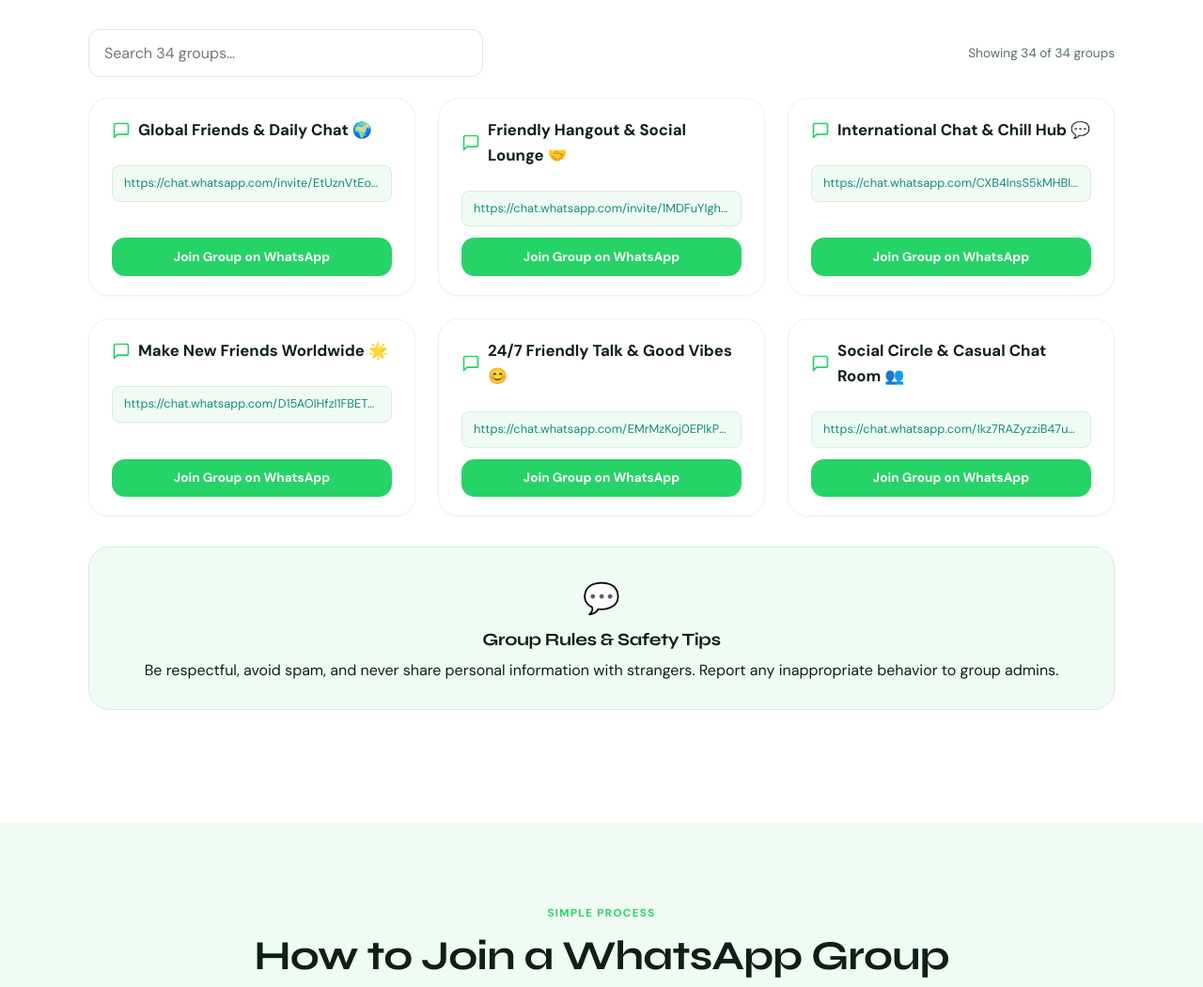
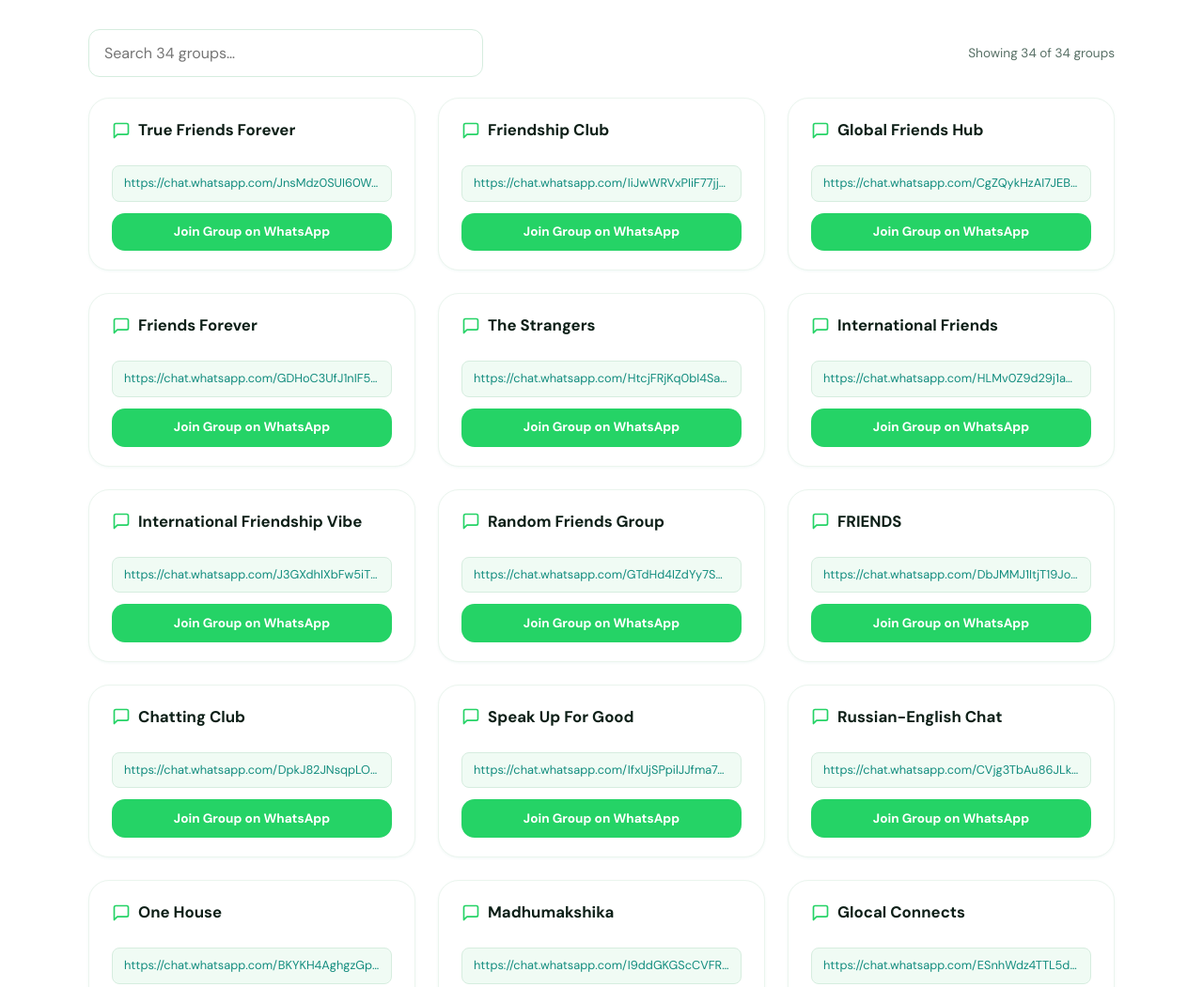
Before and after one commit to walinks/walinks.github.io, a plain HTML site: page friendship-whatsapp-groups.html in a window 1280 px wide. Shown: the part 1240-2291 px from the top of the page at 94% size. Drawn offline with Linux system fonts and the light colour scheme.

Commit message:
Update friendship-whatsapp-groups.html

```diff
--- a/friendship-whatsapp-groups.html
+++ b/friendship-whatsapp-groups.html
@@ -739,31 +739,40 @@
 
 <script>
   (function () {
-    const updatedFriendshipGroups = [
-      {
-        name: "Global Friends & Daily Chat 🌍",
-        url: "https://chat.whatsapp.com/invite/EtUznVtEokv16H7FjXIXTZ"
-      },
-      {
-        name: "Friendly Hangout & Social Lounge 🤝",
-        url: "https://chat.whatsapp.com/invite/1MDFuYIghptLUqEvYREzXN"
-      },
-      {
-        name: "International Chat & Chill Hub 💬",
-        url: "https://chat.whatsapp.com/CXB4lnsS5kMHBlCqeXc3G4"
-      },
-      {
-        name: "Make New Friends Worldwide 🌟",
-        url: "https://chat.whatsapp.com/D15AOlHfzI1FBETQiagRAt"
-      },
-      {
-        name: "24/7 Friendly Talk & Good Vibes 😊",
-        url: "https://chat.whatsapp.com/EMrMzKoj0EPIkPbZTORYGH"
-      },
-      {
-        name: "Social Circle & Casual Chat Room 👥",
-        url: "https://chat.whatsapp.com/Ikz7RAZyzziB47ubLS8II2"
-      }
+    const curatedFriendshipGroups = [
+      { name: "True Friends Forever", url: "https://chat.whatsapp.com/JnsMdz0SUI60WePw58omPa" },
+      { name: "Friendship Club", url: "https://chat.whatsapp.com/IiJwWRVxPIiF77jjdPRT8v" },
+      { name: "Global Friends Hub", url: "https://chat.whatsapp.com/CgZQykHzAI7JEBNxzuRVQo" },
+      { name: "Friends Forever", url: "https://chat.whatsapp.com/GDHoC3UfJ1nIF5y4isfwZh" },
+      { name: "The Strangers", url: "https://chat.whatsapp.com/HtcjFRjKq0bI4SahZv92mz" },
+      { name: "International Friends", url: "https://chat.whatsapp.com/HLMv0Z9d29j1aWeh1gW8dV" },
+      { name: "International Friendship Vibe", url: "https://chat.whatsapp.com/J3GXdhIXbFw5iTFxXj0TAQ" },
+      { name: "Random Friends Group", url: "https://chat.whatsapp.com/GTdHd4IZdYy7SPnPmdFwpN" },
+      { name: "FRIENDS", url: "https://chat.whatsapp.com/DbJMMJ1ItjT19JopEz7QSm" },
+      { name: "Chatting Club", url: "https://chat.whatsapp.com/DpkJ82JNsqpLOpmVtv9bTT" },
+      { name: "Speak Up For Good", url: "https://chat.whatsapp.com/IfxUjSPpilJJfma7JadUFF" },
+      { name: "Russian-English Chat", url: "https://chat.whatsapp.com/CVjg3TbAu86JLk2sKk8zTA" },
+      { name: "One House", url: "https://chat.whatsapp.com/BKYKH4AghgzGpcVCGxjRsj" },
+      { name: "Madhumakshika", url: "https://chat.whatsapp.com/I9ddGKGScCVFRAqUUOIyAz" },
+      { name: "Glocal Connects", url: "https://chat.whatsapp.com/ESnhWdz4TTL5d9S6VDfEGJ" },
+      { name: "International Friends Group", url: "https://chat.whatsapp.com/GEH5xPD3Kkx3odpeP8NloE" },
+      { name: "THE FRIENDSHIP ATLAS", url: "https://chat.whatsapp.com/IjFuE7VHZF1E4lM8b8L2on" },
+      { name: "INTERNATIONAL FRIENDSHIP", url: "https://chat.whatsapp.com/D0XmAGsXkkm7H168VKKSRf" },
+      { name: "HANGOUT", url: "https://chat.whatsapp.com/B7bI1el92ihEgcbjEU9jXD" },
+      { name: "American Friendship", url: "https://chat.whatsapp.com/EOBaox2SO21GYjWUwC8sc3" },
+      { name: "India Friends", url: "https://chat.whatsapp.com/HXYrLDxznt2LxSgkwEoCFm" },
+      { name: "Pakistan Friends Club", url: "https://chat.whatsapp.com/HyYQXrjInAb27ImuTgfpQM" },
+      { name: "World Chatting Friends", url: "https://chat.whatsapp.com/FyeCmfq3ShoKlX1GxM3eUE" },
+      { name: "Friends Gang Chat", url: "https://chat.whatsapp.com/INLhhCnQtoMGhHBaDyhyoZ" },
+      { name: "Best Friend Group", url: "https://chat.whatsapp.com/8w9Ye8GWc9h0o35qYEgezy" },
+      { name: "International GC", url: "https://chat.whatsapp.com/HZlFSDh5CwE71yR0x4Pzf1" },
+      { name: "New Chat Group", url: "https://chat.whatsapp.com/BOkkMTb4GLC1MrqCu1YVQA" },
+      { name: "Virtual Friends", url: "https://chat.whatsapp.com/BDFqz41WCK99Iy6jgXlMlr" },
+      { name: "International Friends 2026", url: "https://chat.whatsapp.com/F3ogC7pMfr1JVdulVh3D2Y" },
+      { name: "Indian Friendship Chat", url: "https://chat.whatsapp.com/CV1l9DoLPKm2oiBt5T3HUU" },
+      { name: "Global Friends Chat", url: "https://chat.whatsapp.com/CmrXN4xgorVB0MFMiiAF0E" },
+      { name: "Friendship Hub", url: "https://chat.whatsapp.com/D525rmYmgcV5rxYpT9MsxX" },
+      { name: "Chat With Friends", url: "https://chat.whatsapp.com/LLfxnQ6vnw083hWESHK9Ao" }
     ];
 
     const grid = document.getElementById("friendship-groups-grid");
@@ -771,7 +780,7 @@
 
     function buildExpectedMarkup() {
       const ctaLabel = (grid && grid.getAttribute("data-cta")) || "Join Group on WhatsApp";
-      return updatedFriendshipGroups.map(group => `
+      return curatedFriendshipGroups.map(group => `
         <div class="group-card" data-updated-link="true">
           <div class="group-name">
             <svg viewBox="0 0 24 24" fill="none" stroke="currentColor" stroke-width="2" stroke-linecap="round" stroke-linejoin="round" aria-hidden="true">
@@ -789,7 +798,7 @@
 
     function applyUpdatedLinks() {
       if (!grid || isSyncing) return;
-      const expectedUrls = updatedFriendshipGroups.map(g => g.url);
+      const expectedUrls = curatedFriendshipGroups.map(g => g.url);
       const renderedLinks = Array.from(grid.querySelectorAll(".group-link a")).map(a => a.getAttribute("href"));
 
       const matchesExpected =
```
